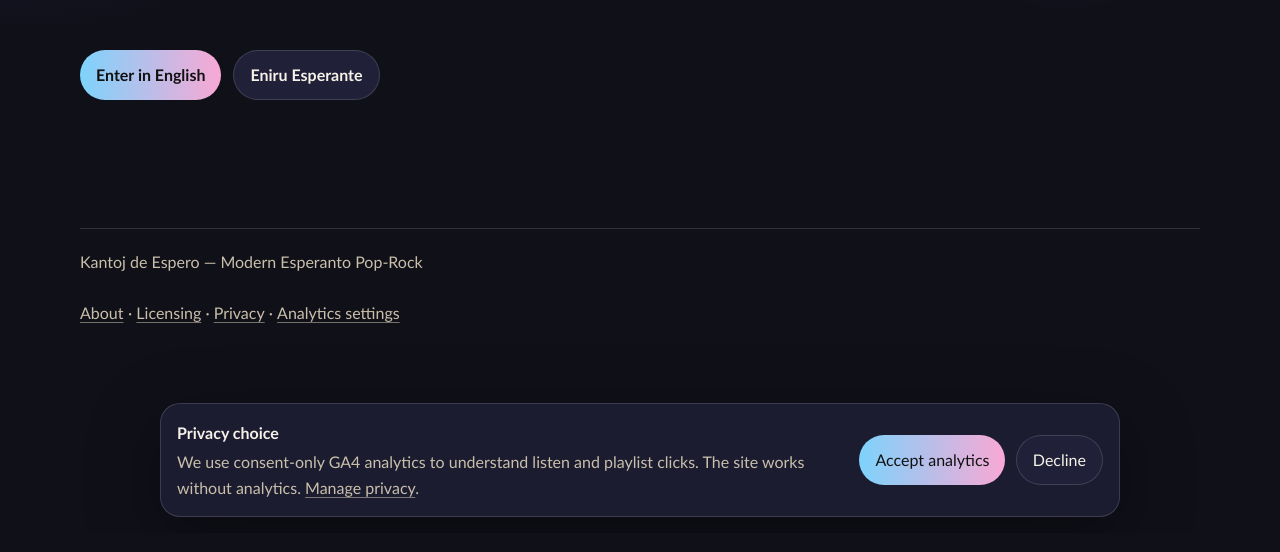
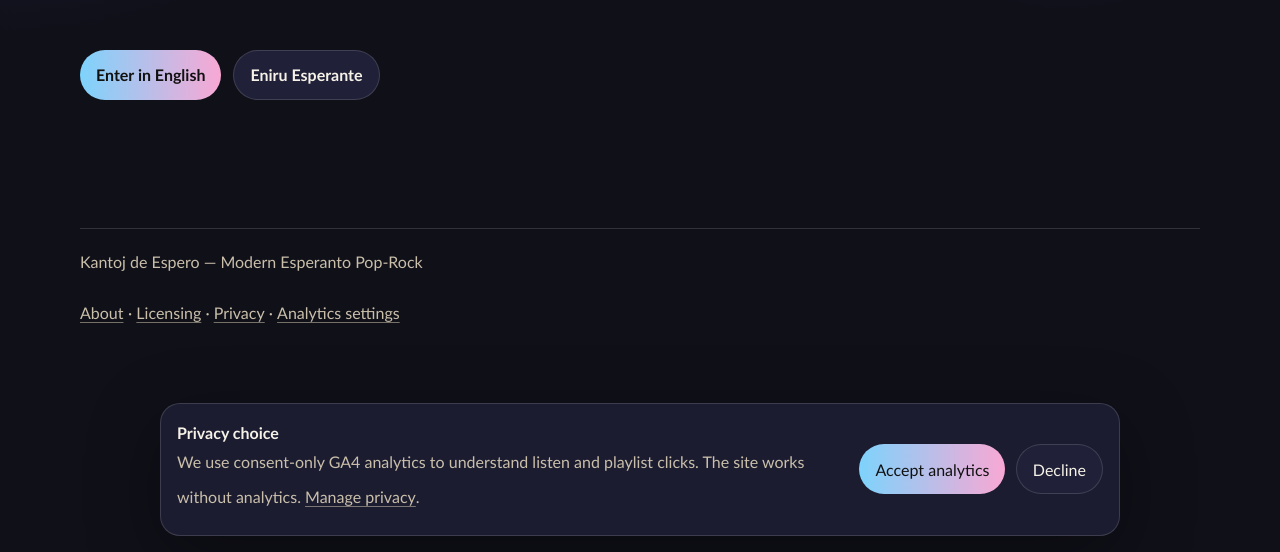
Before and after one commit to carabinshely/kantoj_de_espero_web, an Astro site: page / in a window 1280 px wide. Shown: the part 525-1077 px from the top of the page. Built offline with nearby package versions, Linux system fonts and the light colour scheme; Astro itself is replaced by a stand-in of ours.

Commit message:
style(design): FINDING-001 improve consent link touch target

```diff
--- a/src/styles/global.css
+++ b/src/styles/global.css
@@ -115,6 +115,7 @@ p { margin: 0 0 1rem; }
 .consent-banner[hidden], .consent-status[hidden] { display: none; }
 .consent-title { margin-bottom: .25rem; font-weight: 800; }
 .consent-text { margin-bottom: 0; color: var(--muted); }
+.consent-text a { display: inline-flex; align-items: center; min-height: 44px; }
 .consent-actions { display: flex; gap: .65rem; flex-wrap: wrap; flex-shrink: 0; }
 button.button { color: inherit; cursor: pointer; font: inherit; }
 button.button.accent { color: #111; }
```
